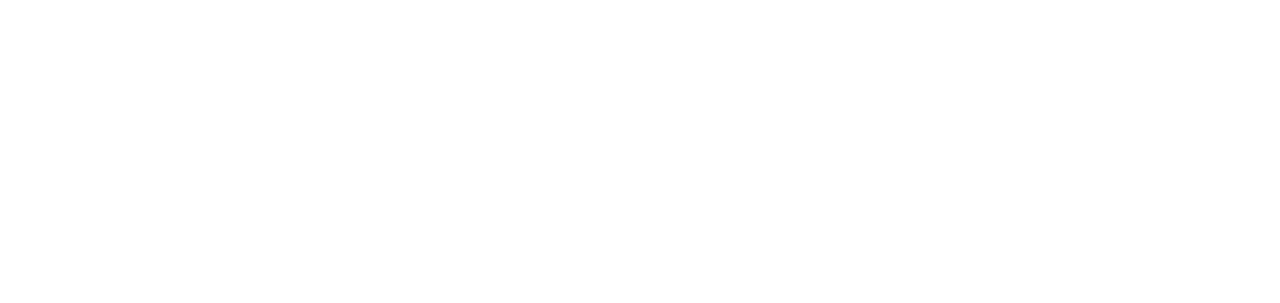
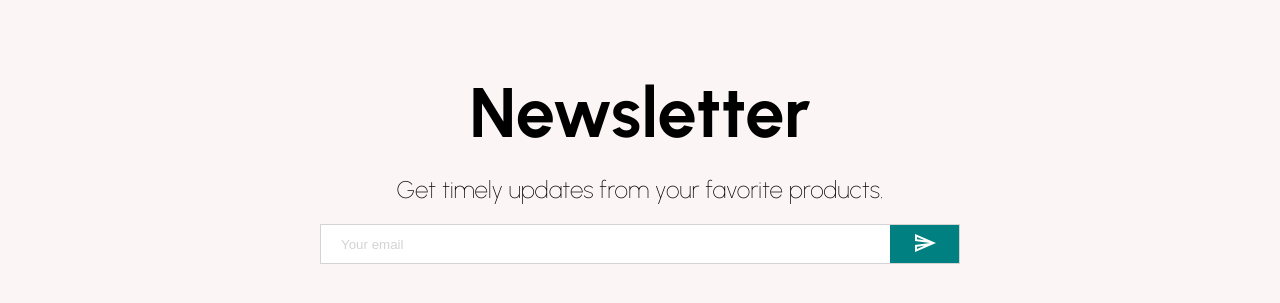
Before and after one commit to GiancarloGF/ESHOP-ECOMM, a React (Create React App) app: page / in a window 1280 px wide. Shown: the part 2329-2632 px from the top of the page. Before the commit the page ends 2256 px from the top, so only its background shows below. Built offline with nearby package versions, Linux system fonts and the light colour scheme.

Commit message:
feat(ui): Newsletter component implemented

```diff
--- /dev/null
+++ b/src/components/Newsletter.jsx
@@ -0,0 +1,67 @@
+import SendOutlinedIcon from '@mui/icons-material/SendOutlined';
+import styled from "styled-components";
+import { mobile } from "../responsive";
+
+const Container = styled.div`
+  height: 60vh;
+  background-color: #fcf5f5;
+  display: flex;
+  align-items: center;
+  justify-content: center;
+  flex-direction: column;
+`;
+const Title = styled.h1`
+  font-size: 70px;
+  margin-bottom: 20px;
+`;
+
+const Description = styled.div`
+  font-size: 24px;
+  font-weight: 300;
+  margin-bottom: 20px;
+  ${mobile({ textAlign: "center" })}
+`;
+
+const InputContainer = styled.div`
+  width: 50%;
+  height: 40px;
+  background-color: white;
+  display: flex;
+  justify-content: space-between;
+  border: 1px solid lightgray;
+  ${mobile({ width: "80%" })}
+`;
+
+const Input = styled.input`
+  border: none;
+  flex: 8;
+  padding-left: 20px;
+  &::placeholder {
+    color: lightgray;
+  }
+`;
+
+const Button = styled.button`
+  flex: 1;
+  border: none;
+  background-color: teal;
+  color: white;
+  cursor: pointer;
+`;
+
+const Newsletter = () => {
+  return (
+    <Container>
+      <Title>Newsletter</Title>
+      <Description>Get timely updates from your favorite products.</Description>
+      <InputContainer>
+        <Input placeholder="Your email" />
+        <Button>
+          <SendOutlinedIcon />
+        </Button>
+      </InputContainer>
+    </Container>
+  );
+};
+
+export default Newsletter;
--- a/src/data.js
+++ b/src/data.js
@@ -1,76 +1,77 @@
 export const sliderItems = [
 	{
 		id: 1,
-      img: "https://i.ibb.co/XsdmR2c/5.png",
-      title: "SUMMER SALE",
+		img: 'https://i.ibb.co/cXFnLLV/3.png',
+		title: 'LOUNGEWEAR LOVE',
 		desc: "DON'T COMPROMISE ON STYLE! GET FLAT 30% OFF FOR NEW ARRIVALS.",
-      bg: "f5fafd",
+		bg: 'fbf0f4',
 	},
+
 	{
 		id: 2,
-      img: "https://i.ibb.co/DG69bQ4/2.png",
-      title: "AUTUMN COLLECTION",
+		img: 'https://i.ibb.co/DG69bQ4/2.png',
+		title: 'AUTUMN COLLECTION',
 		desc: "DON'T COMPROMISE ON STYLE! GET FLAT 30% OFF FOR NEW ARRIVALS.",
-      bg: "fcf1ed",
+		bg: 'fcf1ed',
 	},
 	{
 		id: 3,
-      img: "https://i.ibb.co/cXFnLLV/3.png",
-      title: "LOUNGEWEAR LOVE",
+		img: 'https://i.ibb.co/XsdmR2c/5.png',
+		title: 'SUMMER SALE',
 		desc: "DON'T COMPROMISE ON STYLE! GET FLAT 30% OFF FOR NEW ARRIVALS.",
-      bg: "fbf0f4",
+		bg: 'f5fafd',
 	},
 ];
 
 export const categories = [
 	{
 		id: 1,
-      img: "https://images.pexels.com/photos/5886041/pexels-photo-5886041.jpeg?auto=compress&cs=tinysrgb&dpr=2&h=650&w=940",
-      title: "SHIRT STYLE!",
+		img: 'https://images.pexels.com/photos/5886041/pexels-photo-5886041.jpeg?auto=compress&cs=tinysrgb&dpr=2&h=650&w=940',
+		title: 'SHIRT STYLE!',
 	},
 	{
 		id: 2,
-      img: "https://images.pexels.com/photos/2983464/pexels-photo-2983464.jpeg?auto=compress&cs=tinysrgb&dpr=2&h=650&w=940",
-      title: "LOUNGEWEAR LOVE",
+		img: 'https://images.pexels.com/photos/2983464/pexels-photo-2983464.jpeg?auto=compress&cs=tinysrgb&dpr=2&h=650&w=940',
+		title: 'LOUNGEWEAR LOVE',
 	},
 	{
 		id: 3,
-      img: "https://images.pexels.com/photos/5480696/pexels-photo-5480696.jpeg?auto=compress&cs=tinysrgb&dpr=2&w=500",
-      title: "LIGHT JACKETS",
+		img: 'https://images.pexels.com/photos/5480696/pexels-photo-5480696.jpeg?auto=compress&cs=tinysrgb&dpr=2&w=500',
+		title: 'LIGHT JACKETS',
 	},
 ];
 
 export const popularProducts = [
 	{
-      id:1,
-      img:"https://d3o2e4jr3mxnm3.cloudfront.net/Mens-Jake-Guitar-Vintage-Crusher-Tee_68382_1_lg.png",
+		id: 1,
+		img: 'https://d3o2e4jr3mxnm3.cloudfront.net/Mens-Jake-Guitar-Vintage-Crusher-Tee_68382_1_lg.png',
 	},
 	{
-      id:2,
-      img:"https://cdn.shopify.com/s/files/1/0101/4832/products/Angela_Natural_Tee.png?v=1606780388",
+		id: 2,
+		img: 'https://cdn.shopify.com/s/files/1/0101/4832/products/Angela_Natural_Tee.png?v=1606780388',
 	},
 	{
-      id:3,
-      img:"https://www.prada.com/content/dam/pradanux_products/U/UCS/UCS319/1YOTF010O/UCS319_1YOT_F010O_S_182_SLF.png",
+		id: 3,
+		img: 'https://www.prada.com/content/dam/pradanux_products/U/UCS/UCS319/1YOTF010O/UCS319_1YOT_F010O_S_182_SLF.png',
 	},
 	{
-      id:4,
-      img:"https://www.burdastyle.com/pub/media/catalog/product/cache/7bd3727382ce0a860b68816435d76e26/107/BUS-PAT-BURTE-1320516/1170x1470_BS_2016_05_132_front.png",
+		id: 4,
+		img: 'https://www.burdastyle.com/pub/media/catalog/product/cache/7bd3727382ce0a860b68816435d76e26/107/BUS-PAT-BURTE-1320516/1170x1470_BS_2016_05_132_front.png',
 	},
 	{
-      id:5,
-      img:"https://images.ctfassets.net/5gvckmvm9289/3BlDoZxSSjqAvv1jBJP7TH/65f9a95484117730ace42abf64e89572/Noissue-x-Creatsy-Tote-Bag-Mockup-Bundle-_4_-2.png",
+		id: 5,
+		img: 'https://images.ctfassets.net/5gvckmvm9289/3BlDoZxSSjqAvv1jBJP7TH/65f9a95484117730ace42abf64e89572/Noissue-x-Creatsy-Tote-Bag-Mockup-Bundle-_4_-2.png',
 	},
 	{
-      id:6,
-      img:"https://d3o2e4jr3mxnm3.cloudfront.net/Rocket-Vintage-Chill-Cap_66374_1_lg.png",
+		id: 6,
+		img: 'https://d3o2e4jr3mxnm3.cloudfront.net/Rocket-Vintage-Chill-Cap_66374_1_lg.png',
 	},
 	{
-      id:7,
-      img:"https://www.vintageindustries.nl/download_front/qympzk1762/2217_Arrow_Jacket_Forest.png",
+		id: 7,
+		img: 'https://www.vintageindustries.nl/download_front/qympzk1762/2217_Arrow_Jacket_Forest.png',
 	},
 	{
-      id:8,
-      img:"https://www.pngarts.com/files/3/Women-Jacket-PNG-High-Quality-Image.png",
+		id: 8,
+		img: 'https://www.pngarts.com/files/3/Women-Jacket-PNG-High-Quality-Image.png',
 	},
-  ]
+];
--- a/src/pages/Home.jsx
+++ b/src/pages/Home.jsx
@@ -4,6 +4,7 @@
 import Slider from '../components/Slider';
 import Categories from "../components/Categories";
 import Products from "../components/Products";
+import Newsletter from "../components/Newsletter";
 
 const Home = () => {
 	return (
@@ -13,6 +14,7 @@
 			<Slider />
 			<Categories />
 			<Products/>
+			<Newsletter/>
 		</div>
 	);
 };
```
Lines whose indentation alone changed are shown as unchanged.
